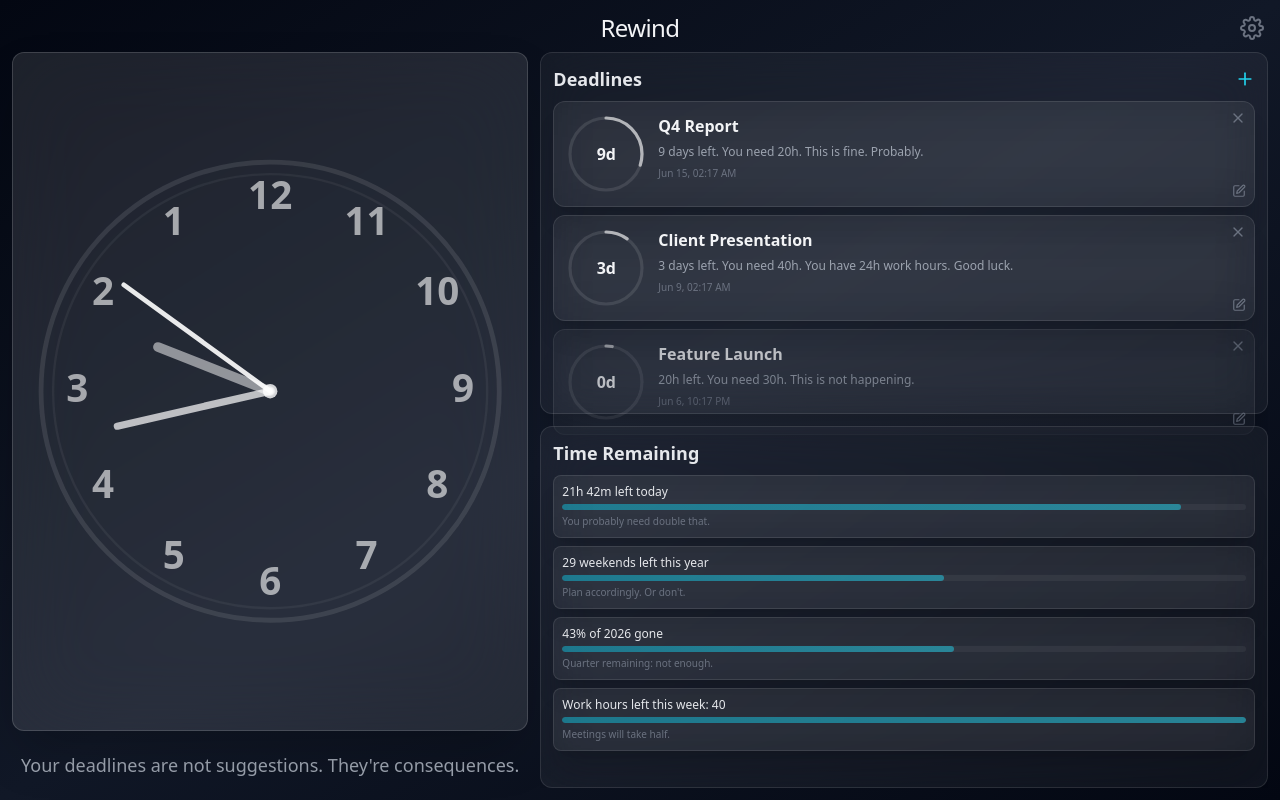
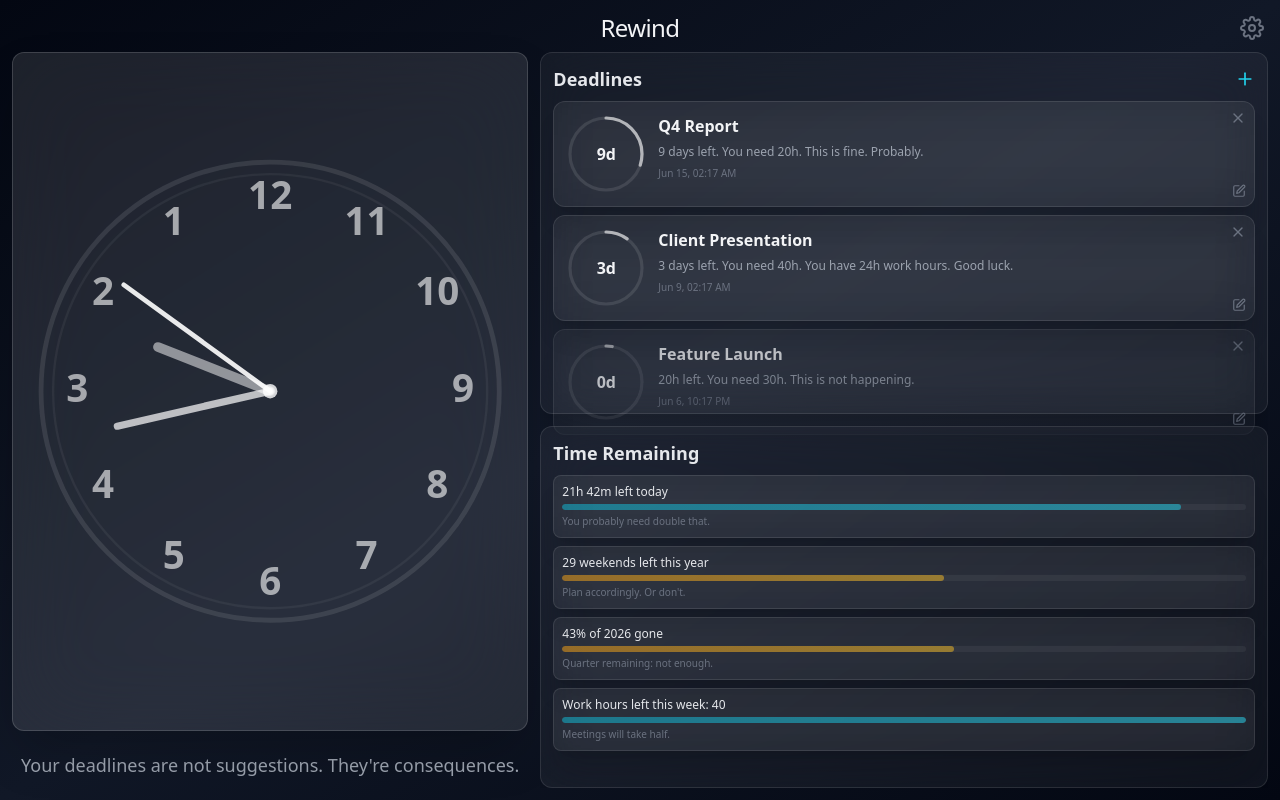
Before and after one commit to emadjumaah/Rewind, a React (Vite) app: page / in a window 1280 px wide. Built offline with nearby package versions, Linux system fonts and the light colour scheme.

Commit message:
Fix Time Remaining progress bars with color shift and draining animation

```diff
--- a/src/components/TimeAnalytics.tsx
+++ b/src/components/TimeAnalytics.tsx
@@ -39,6 +39,12 @@ export default function TimeAnalytics() {
     },
   ]
 
+  const getBarColor = (progress: number) => {
+    if (progress > 0.6) return 'from-cyan-500/50 to-cyan-400/50'
+    if (progress > 0.3) return 'from-amber-500/50 to-amber-400/50'
+    return 'from-red-500/50 to-red-400/50'
+  }
+
   return (
     <div className="space-y-2">
       <h2 className="text-lg font-semibold text-gray-200">Time Remaining</h2>
@@ -56,10 +62,10 @@ export default function TimeAnalytics() {
             </div>
             <div className="h-1.5 bg-white/5 rounded-full overflow-hidden mb-1">
               <motion.div
-                initial={{ width: 0 }}
+                initial={{ width: '100%' }}
                 animate={{ width: `${item.progress * 100}%` }}
                 transition={{ duration: 1, delay: index * 0.1 }}
-                className="h-full bg-gradient-to-r from-cyan-500/50 to-cyan-400/50 rounded-full"
+                className={`h-full bg-gradient-to-r ${getBarColor(item.progress)} rounded-full`}
               />
             </div>
             <p className="text-gray-500 text-[10px]">{item.subtext}</p>
```
